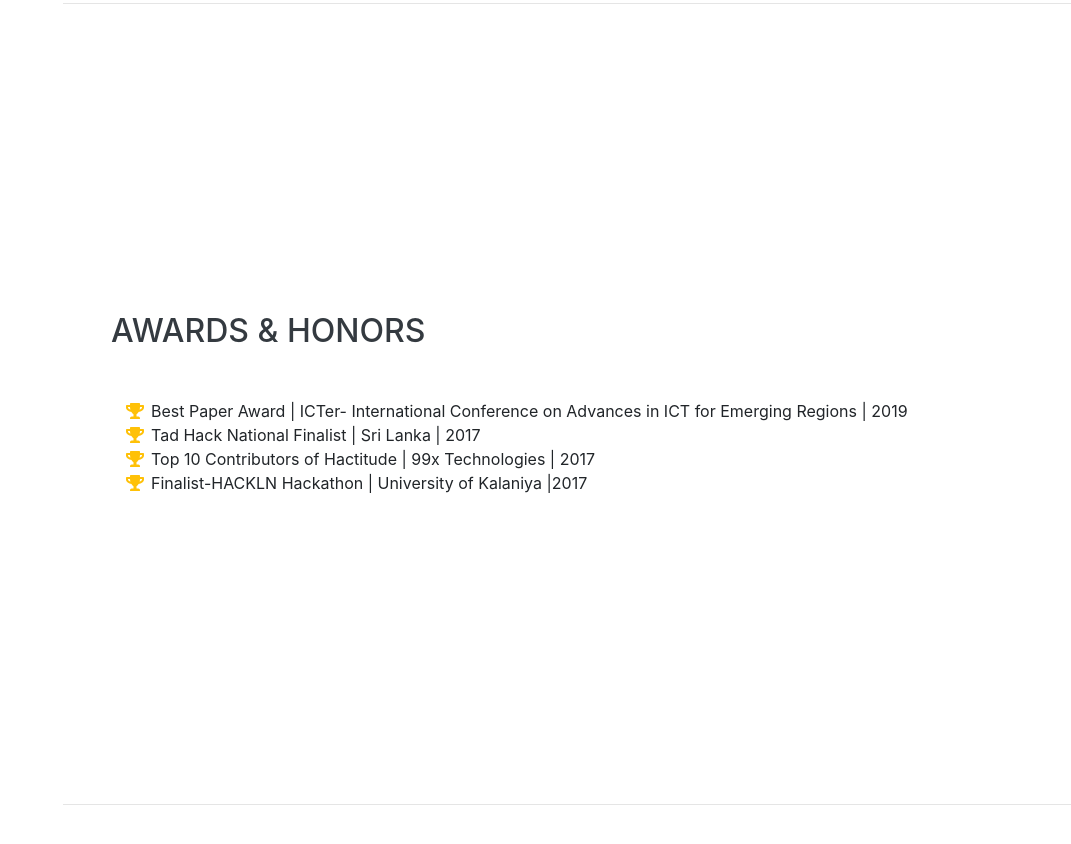
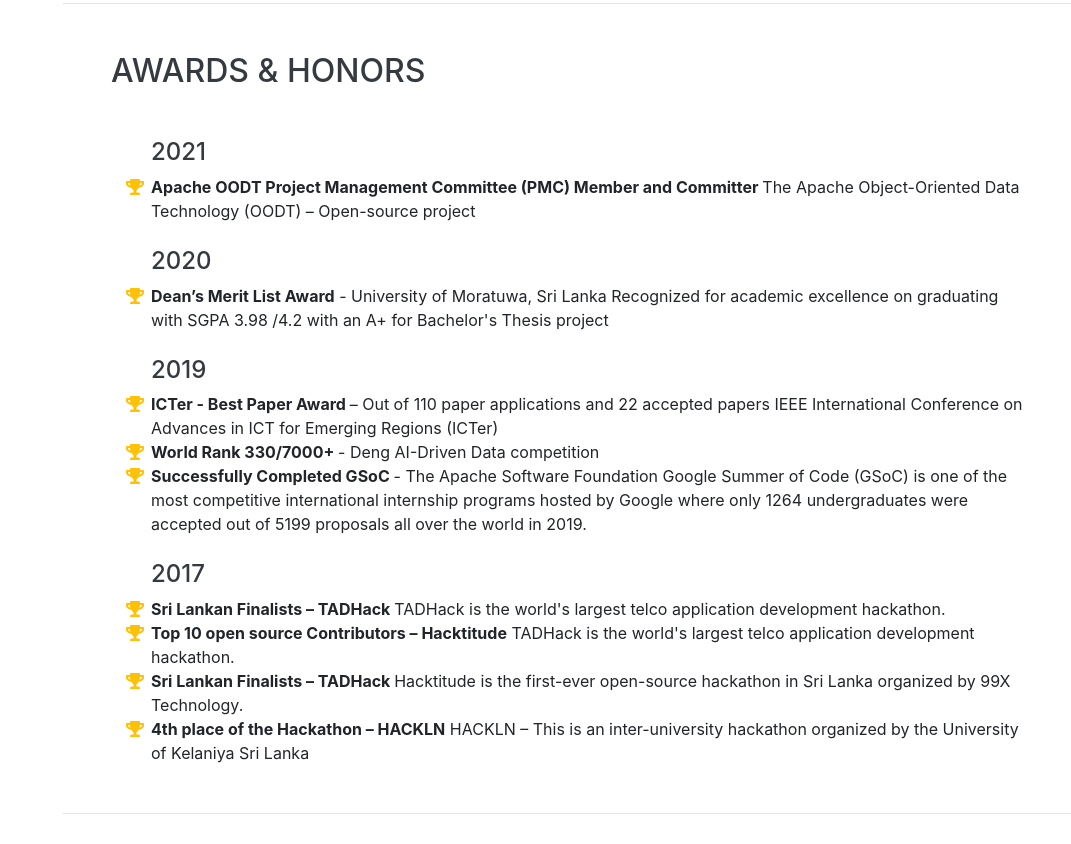
Before and after one commit to NGimhana/ngimhana-test.github.io, a website with bundled scripts: page index.html in a window 1280 px wide. Shown: the part 6857-7701 px from the top of the page, without its empty margins (209-1280 px from the left). Built offline with nearby package versions, Linux system fonts and the light colour scheme; files whose address does not match are found by name; a web font is replaced by a local one.

Commit message:
update page

```diff
--- a/index.html
+++ b/index.html
@@ -675,22 +675,67 @@
         <div class="w-100">
             <h2 class="mb-5">Awards &amp; Honors</h2>
             <ul class="fa-ul mb-0">
+
+
+
+
+
+                <h4>2021</h4>
                 <li>
                     <i class="fa-li fa fa-trophy text-warning"></i>
-                    Best Paper Award | ICTer- International Conference on Advances in ICT for
-                    Emerging Regions | 2019
+                    <strong>Apache OODT Project Management Committee (PMC) Member and Committer
+                        </strong> The Apache Object-Oriented Data Technology (OODT) – Open-source project
+                </li>
+
+                <br>
+                <h4>2020</h4>
+                <li>
+                    <i class="fa-li fa fa-trophy text-warning"></i>
+                    <strong>Dean’s Merit List Award</strong> - University of Moratuwa, Sri Lanka
+                    Recognized for academic excellence on graduating with SGPA 3.98 /4.2 with an A+ for Bachelor's Thesis
+                    project
+                </li>
+
+                <br>
+                <h4>2019</h4>
+                <li>
+                    <i class="fa-li fa fa-trophy text-warning"></i>
+                    <strong>ICTer - Best Paper Award </strong> – Out of 110 paper applications and 22 accepted papers
+                    IEEE International Conference on Advances in ICT for Emerging Regions (ICTer)
                 </li>
                 <li>
                     <i class="fa-li fa fa-trophy text-warning"></i>
-                    Tad Hack National Finalist | Sri Lanka | 2017
+                    <strong>World Rank 330/7000+ </strong> - Deng AI-Driven Data competition
                 </li>
                 <li>
                     <i class="fa-li fa fa-trophy text-warning"></i>
-                    Top 10 Contributors of Hactitude | 99x Technologies | 2017
+                    <strong>Successfully Completed GSoC </strong> - The Apache Software Foundation
+                    Google Summer of Code (GSoC) is one of the most competitive international internship programs hosted
+                    by Google where only 1264 undergraduates were accepted out of 5199 proposals all over the world in
+                    2019.
+                </li>
+
+                <br>
+                <h4>2017</h4>
+                <li>
+                    <i class="fa-li fa fa-trophy text-warning"></i>
+                    <strong>Sri Lankan Finalists – TADHack </strong>
+                    TADHack is the world's largest telco application development hackathon.
                 </li>
                 <li>
                     <i class="fa-li fa fa-trophy text-warning"></i>
-                    Finalist-HACKLN Hackathon | University of Kalaniya |2017
+                    <strong>Top 10 open source Contributors – Hacktitude</strong>
+                    TADHack is the world's largest telco application development hackathon.
+                </li>
+                <li>
+                    <i class="fa-li fa fa-trophy text-warning"></i>
+                    <strong>Sri Lankan Finalists – TADHack </strong>
+                    Hacktitude is the first-ever open-source hackathon in Sri Lanka organized by 99X Technology.
+                </li>
+                <li>
+                    <i class="fa-li fa fa-trophy text-warning"></i>
+                    <strong>4th place of the Hackathon – HACKLN</strong>
+                    HACKLN – This is an inter-university hackathon organized by the University of Kelaniya Sri Lanka
                 </li>
             </ul>
         </div>
```
